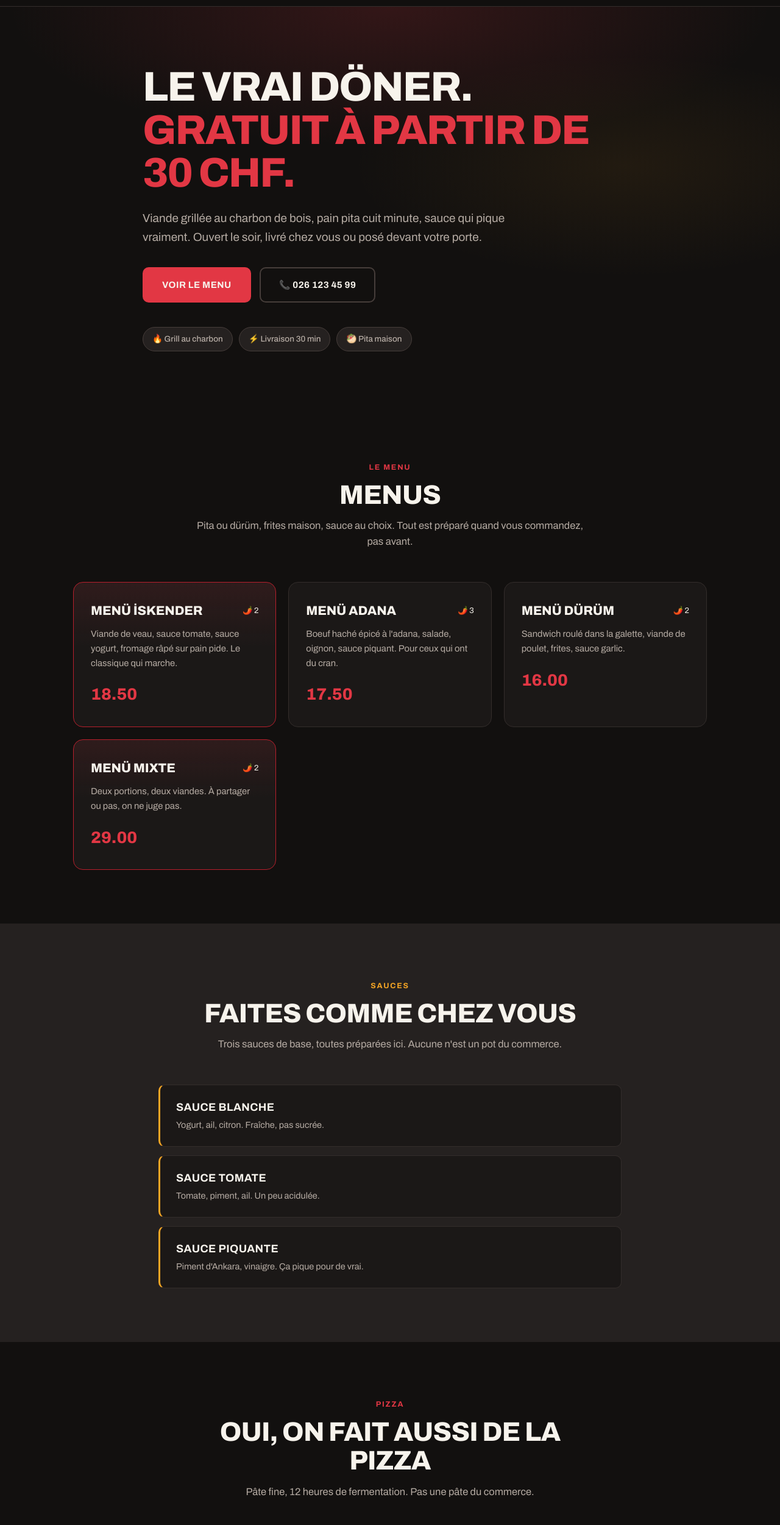
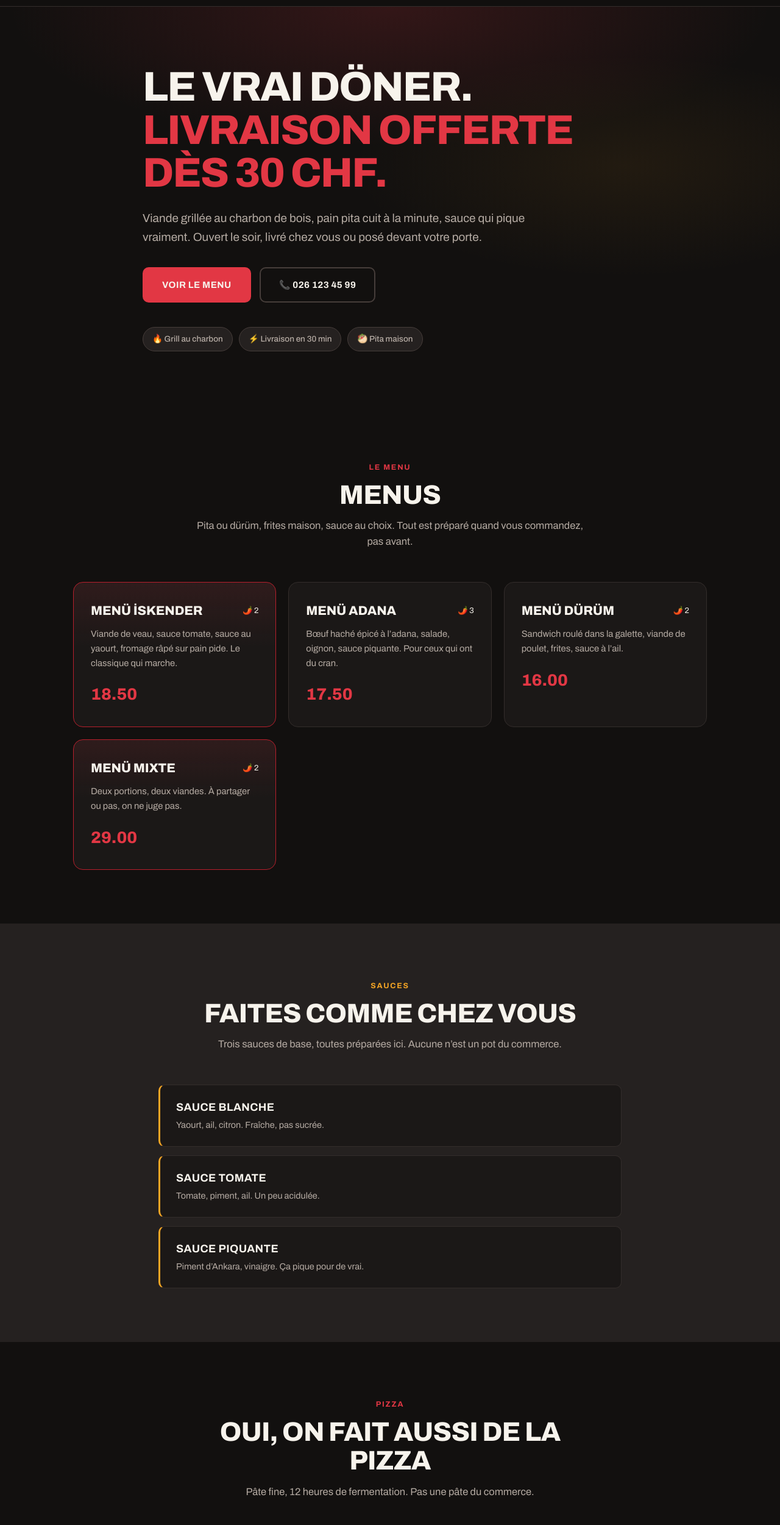
Before and after one commit to HandsOnNazarick/demo-kebab, a plain HTML site: page index.html in a window 1280 px wide. Shown: the part 60-2560 px from the top of the page at 61% size. Drawn offline with Linux system fonts and the light colour scheme.

Commit message:
fix: audit orthographique et grammatical complet
Corrections de langue sur l'ensemble des textes visibles :
- fautes d'orthographe (lettres soudonnees, accord en genre)
- apostrophes droites remplacees par des typographiques
- conventions horaires suisse (6 h 30, pas 6h30)
- anglicismes corriges (yogurt, garlic)
- doublons et repetitions leves
- formulations rendues plus directes

Kebab : le heroannonçait « Gratuit a partir de 30 CHF » sans
preciser de quoi. Corrige en « Livraison offerte des 30 CHF »,
coherent avec le reste du site. Horaires de la carte alignes sur
le schema.org.

```diff
--- a/index.html
+++ b/index.html
@@ -3,8 +3,8 @@
 <head>
     <meta charset="UTF-8">
     <meta name="viewport" content="width=device-width, initial-scale=1.0">
-    <title>Kebabistan — Cuisine turque à emporter, Fribourg</title>
-    <meta name="description" content="Kebabistan, cuisine turque à emporter à Fribourg. Viande grillée au charbon, sauces maison, livraison dès 17h. Route de Morat 52.">
+    <title>Kebabistan — Cuisine turque à emporter à Fribourg</title>
+    <meta name="description" content="Kebabistan, cuisine turque à emporter à Fribourg. Viande grillée au charbon, sauces maison, livraison dès 17 h. Route de Morat 52.">
     <meta name="theme-color" content="#12100f">
 
     <script type="application/ld+json">
@@ -13,7 +13,7 @@
       "@type": "Restaurant",
       "name": "Kebabistan",
       "servesCuisine": ["Turque", "Kebab", "Grill"],
-      "description": "Cuisine turque à emporter. Viande grillée au charbon, sauces maison, livraison dès 17h.",
+      "description": "Cuisine turque à emporter. Viande grillée au charbon, sauces maison, livraison dès 17 h.",
       "telephone": "+41261234599",
       "priceRange": "CHF 12-30",
       "address": {
@@ -58,9 +58,9 @@
 
 <header class="hero">
     <div class="container hero-inner">
-        <h1 class="hero-title">Le vrai döner.<br><span class="hl">Gratuit à partir de 30 CHF.</span></h1>
+        <h1 class="hero-title">Le vrai döner.<br><span class="hl">Livraison offerte dès 30 CHF.</span></h1>
         <p class="hero-lead">
-            Viande grillée au charbon de bois, pain pita cuit minute, sauce qui pique vraiment.
+            Viande grillée au charbon de bois, pain pita cuit à la minute, sauce qui pique vraiment.
             Ouvert le soir, livré chez vous ou posé devant votre porte.
         </p>
         <div class="hero-actions">
@@ -69,7 +69,7 @@
         </div>
         <div class="hero-badges">
             <span class="hbadge">🔥 Grill au charbon</span>
-            <span class="hbadge">⚡ Livraison 30 min</span>
+            <span class="hbadge">⚡ Livraison en 30 min</span>
             <span class="hbadge">🥙 Pita maison</span>
         </div>
     </div>
@@ -88,7 +88,7 @@
                     <h3>Menü İskender</h3>
                     <span class="spice">🌶️ 2</span>
                 </div>
-                <p>Viande de veau, sauce tomate, sauce yogurt, fromage râpé sur pain pide. Le classique qui marche.</p>
+                <p>Viande de veau, sauce tomate, sauce au yaourt, fromage râpé sur pain pide. Le classique qui marche.</p>
                 <span class="item-price">18.50</span>
             </article>
             <article class="item">
@@ -96,7 +96,7 @@
                     <h3>Menü Adana</h3>
                     <span class="spice">🌶️ 3</span>
                 </div>
-                <p>Boeuf haché épicé à l'adana, salade, oignon, sauce piquant. Pour ceux qui ont du cran.</p>
+                <p>Bœuf haché épicé à l’adana, salade, oignon, sauce piquante. Pour ceux qui ont du cran.</p>
                 <span class="item-price">17.50</span>
             </article>
             <article class="item">
@@ -104,7 +104,7 @@
                     <h3>Menü Dürüm</h3>
                     <span class="spice">🌶️ 2</span>
                 </div>
-                <p>Sandwich roulé dans la galette, viande de poulet, frites, sauce garlic.</p>
+                <p>Sandwich roulé dans la galette, viande de poulet, frites, sauce à l’ail.</p>
                 <span class="item-price">16.00</span>
             </article>
             <article class="item item-hot">
@@ -124,12 +124,12 @@
         <div class="section-head">
             <span class="tag tag-light">Sauces</span>
             <h2>Faites comme chez vous</h2>
-            <p>Trois sauces de base, toutes préparées ici. Aucune n'est un pot du commerce.</p>
+            <p>Trois sauces de base, toutes préparées ici. Aucune n’est un pot du commerce.</p>
         </div>
         <ul class="sauces">
             <li class="sauce">
                 <span class="sauce-name">Sauce blanche</span>
-                <span class="sauce-desc">Yogurt, ail, citron. Fraîche, pas sucrée.</span>
+                <span class="sauce-desc">Yaourt, ail, citron. Fraîche, pas sucrée.</span>
             </li>
             <li class="sauce">
                 <span class="sauce-name">Sauce tomate</span>
@@ -137,7 +137,7 @@
             </li>
             <li class="sauce">
                 <span class="sauce-name">Sauce piquante</span>
-                <span class="sauce-desc">Piment d'Ankara, vinaigre. Ça pique pour de vrai.</span>
+                <span class="sauce-desc">Piment d’Ankara, vinaigre. Ça pique pour de vrai.</span>
             </li>
         </ul>
     </div>
@@ -177,7 +177,7 @@
             <span class="tag">Livraison</span>
             <h2>On vient chez vous</h2>
             <p>
-                Fribourg et environs, dès 17 h. La livraison est gratuite à partir de 30 CHF,
+                Fribourg et environs, dès 17 h. La livraison est gratuite dès 30 CHF,
                 sinon 4.50 CHF. Carte ou Twint au livreur, comme vous préférez.
             </p>
             <ul class="ticks">
@@ -195,9 +195,9 @@
             <h4>Infos livraison</h4>
             <dl class="info-list">
                 <div><dt>Zone</dt><dd>Fribourg, 5 km autour</dd></div>
-                <div><dt>Frais</dt><dd>4.50 CHF / 0 dès 30 CHF</dd></div>
+                <div><dt>Frais</dt><dd>4.50 CHF, ou gratuit dès 30 CHF</dd></div>
                 <div><dt>Délai</dt><dd>25 – 35 min</dd></div>
-                <div><dt>Ouvert</dt><dd>Mar – Dim, dès 16 h</dd></div>
+                <div><dt>Ouvert</dt><dd>Lun – ven dès 17 h, sam dès 16 h, dim dès 17 h</dd></div>
                 <div><dt>Paiement</dt><dd>Carte, Twint, espèces</dd></div>
             </dl>
         </div>
```
